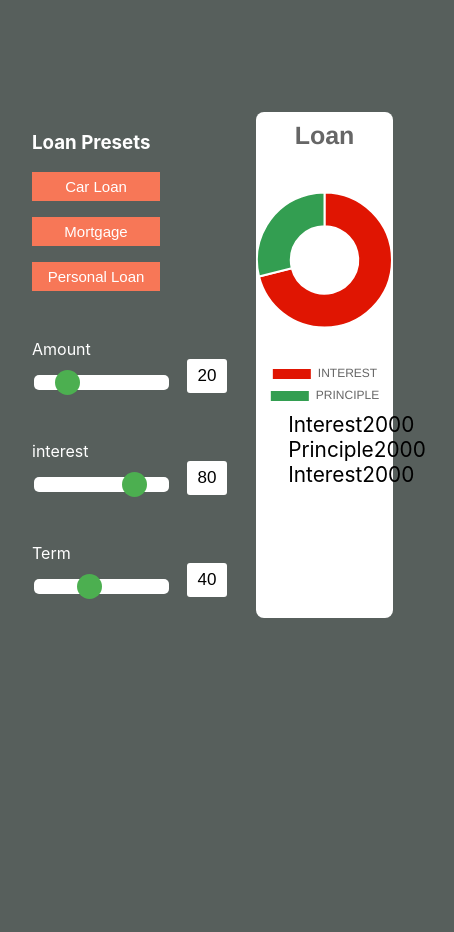
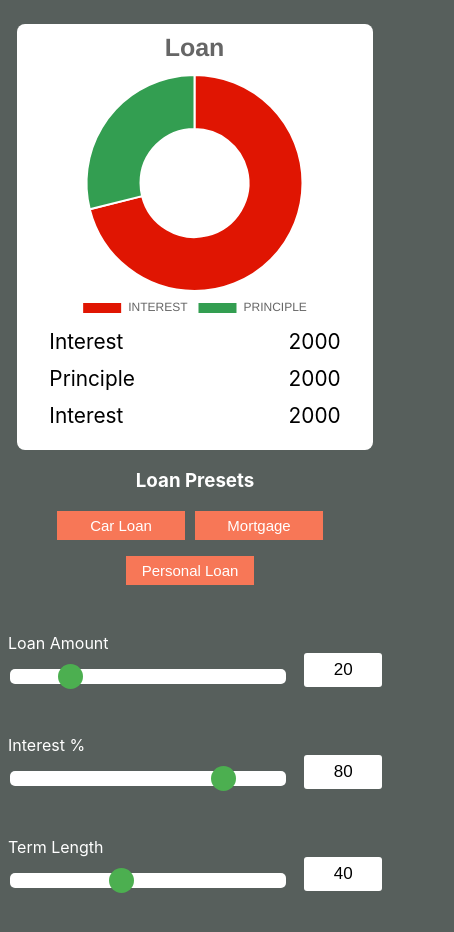
Before and after one commit to raulthedeveloper/loan_calculator, a React (Create React App) app: page / in a window 390 px wide. Shown: the top 932 px of the page, 454 px wide, since content can reach past the window. Built offline with nearby package versions, Linux system fonts and the light colour scheme.

Commit message:
completed responsive design

```diff
--- a/src/App.css
+++ b/src/App.css
@@ -6,6 +6,22 @@
     height: 100vh;
     width: 100%;
     margin-top: 5rem;
+}
+
+@media only screen and (max-width: 700px) {
+    .container{
+        flex-direction: column-reverse;
+        margin-top: 1rem;
+
+    }
+}
+
+@media only screen and (max-width: 500px) {
+    .container{
+        width: initial;
+        height: initial;
+        padding: .5rem;
+    }
 }
 
 .col{
--- a/src/components/Controls/Sliders.js
+++ b/src/components/Controls/Sliders.js
@@ -8,47 +8,25 @@ export default function Sliders() {
     let [ term, setTerm] = useState(40)
 
 
-    function sliderAmount(event){
-        setAmount(event)
-    }
 
-    function sliderInterest(event){
-        setInterest(event)
-    }
-
-    function sliderTerm(event){
-        setTerm(event)
-    }
-
-    function fieldAmount(event){
-        setAmount(event)
-    }
-
-    function fieldInterest(event){
-        setInterest(event)
-    }
-
-    function fieldTerm(event){
-        setTerm(event)
-    }
 
     return (
         <div>
-            <label>Amount</label>
+            <label>Loan Amount</label>
             <div className="slidecontainer">
-                <input type="range" min="1" max="100" value={amount} className="slider" onChange={sliderAmount} id="myRange"/>
-                <input type="text" value={amount} className="text-field" onChange={fieldAmount} />
+                <input type="range" min="1" max="100" value={amount} className="slider" onChange={e => setAmount(e.target.value)} id="myRange"/>
+                <input type="text" value={amount} className="text-field" onChange={e => setAmount(e.target.value)} />
 
                 </div>
-                <label>interest</label>
+                <label>Interest %</label>
                 <div className="slidecontainer">
-                <input type="range" min="1" max="100" value={interest} className="slider" onChange={sliderInterest} id="myRange"/>
-    <input type="text" value={interest} className="text-field" onChange={fieldInterest}/>
+                <input type="range" min="1" max="100" value={interest} className="slider" onChange={e => setInterest(e.target.value)} id="myRange"/>
+    <input type="text" value={interest} className="text-field" onChange={e => setInterest(e.target.value)}/>
                 </div>
-                <label>Term</label>
+                <label>Term Length</label>
                 <div className="slidecontainer">
-                <input type="range" min="1" max="100" value={term} className="slider" onChange={sliderTerm} id="myRange"/>
-    <input type="text" value={term} className="text-field" onChange={fieldTerm}/>
+                <input type="range" min="1" max="100" value={term} className="slider" onChange={e => setTerm(e.target.value)} id="myRange"/>
+    <input type="text" value={term} className="text-field" onChange={e => setTerm(e.target.value)}/>
 
                 </div>
         </div>
--- a/src/components/Controls/buttons/buttons.css
+++ b/src/components/Controls/buttons/buttons.css
@@ -23,3 +23,9 @@
     justify-content: space-evenly;
     padding: 0rem;
 }
+
+@media only screen and (max-width: 700px) {
+.loan-buttons{
+    text-align: center;
+}
+}
--- a/src/components/Display/display.css
+++ b/src/components/Display/display.css
@@ -3,6 +3,15 @@
     border-radius: 8px;
     max-height: 60%;
     width: 70%;
+}
+
+
+@media only screen and (max-width: 700px) {
+    .chart-container{
+        width: 95%;
+        max-height: initial;
+        padding-bottom: 1rem;
+    }
 }
 
 canvas{
--- a/src/components/Display/index.js
+++ b/src/components/Display/index.js
@@ -45,7 +45,7 @@ export default class index extends Component {
         return (
             <div className="chart-container">
                 <Chart location={this.state.title} chartData={this.state.chartData}  legendPosition="bottom"/>
-                <div style={{display:"flex",flexDirection:"column",textAlign:'left',marginLeft:"1rem"}}>
+                <div style={{display:"flex",flexDirection:"column",textAlign:'left',marginLeft:"1rem",lineHeight:'2.3rem'}}>
                     <div style={{display:"flex", flexDirection:"column", justifyContent:'center'}}>
                     <div className="result-values">
                         <span>Interest</span>
```
Also changed, not shown: 1 other file (tests, documents, lock files or other folders).
